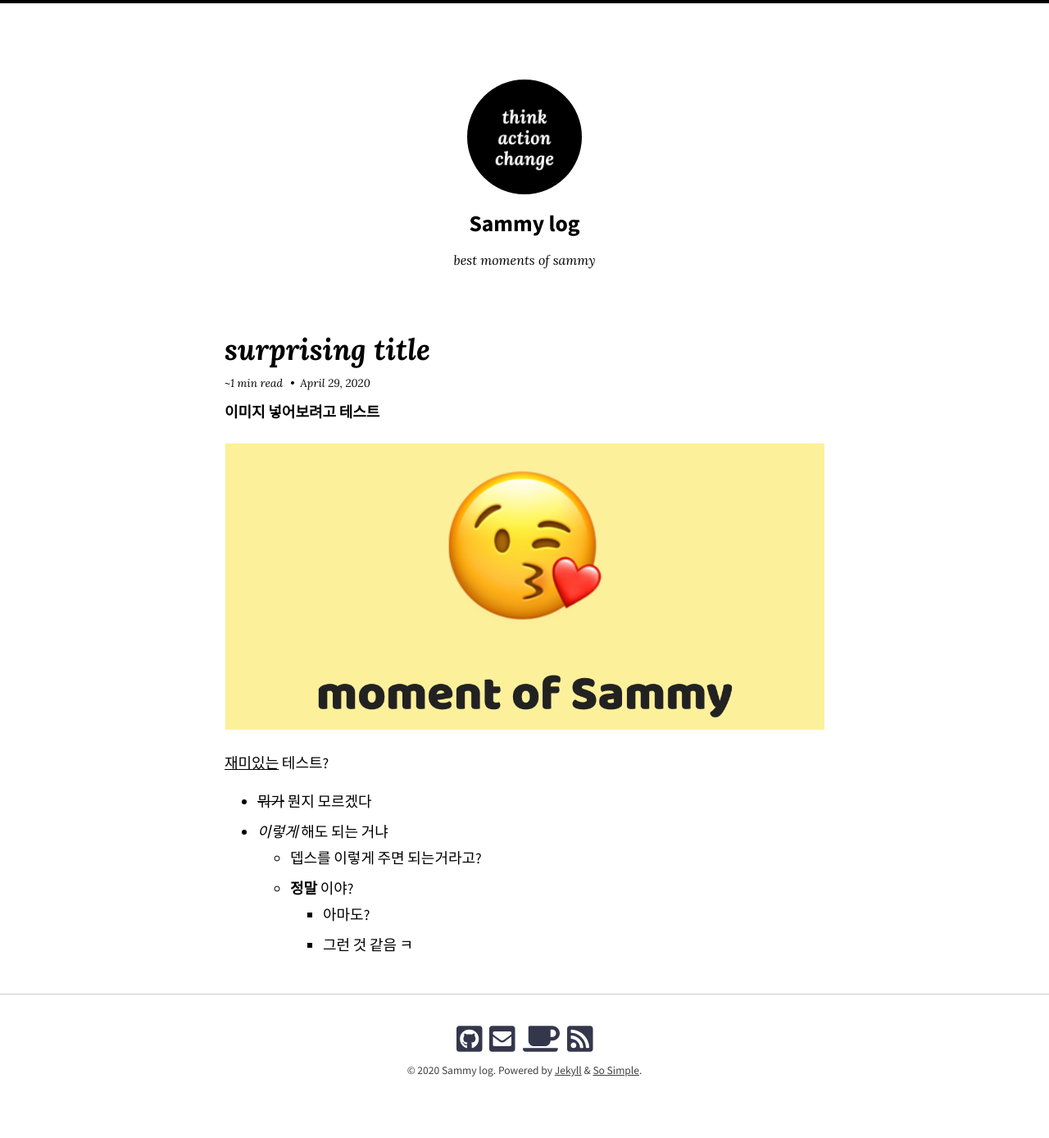
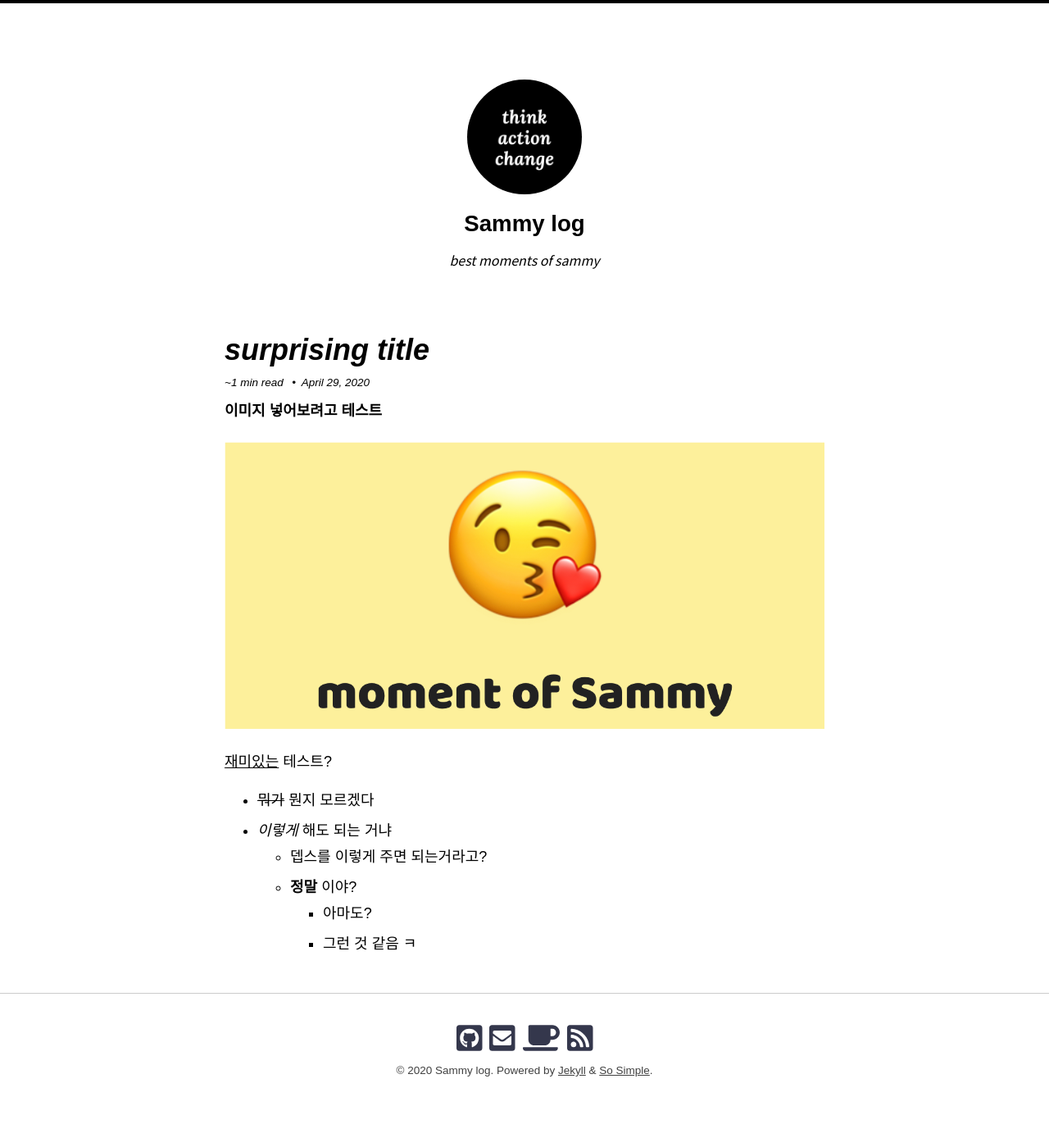
Before and after one commit to ssammykim/ssammykim.github.io, a Jekyll site: the page built from index.html, in a window 1280 px wide. Shown: the whole page at 82% size. Built offline with Jekyll 4.4.1, drawn with Linux system fonts in a browser that asks for light colours; nearby versions of some CDN libraries; some web fonts are replaced; the list of posts is cut into pages by our own code.

Commit message:
change font settings

```diff
--- a/_sass/so-simple/_variables.scss
+++ b/_sass/so-simple/_variables.scss
@@ -38,17 +38,16 @@ $h6-min: ($base-font-size / $modular-scale-1) !default;
 $h6-max: ($base-font-size / $modular-scale-2) !default;
 
 /* Font Families */
-$serif-font-family: "Lora", serif !default;
+$font-family: "Montserrat",sans-serif !default;
 $sans-serif-font-family: "Source Sans Pro", sans-serif;
-$noto-sans-font-family: 'Noto Sans KR', sans-serif;
-$font-family: 'NanumSquareRound',sans-serif !default;
+$noto-sans-font-family: "Noto Sans", sans-serif !default;
 $monospace-font-family: Menlo, Consolas, Monaco, "Courier New", Courier, monospace !default;
 
-$base-font-family: $sans-serif-font-family !default;
-$headline-font-family: $sans-serif-font-family !default;
-$title-font-family: $serif-font-family !default;
-$description-font-family: $serif-font-family !default;
-$meta-font-family: $serif-font-family !default;
+$base-font-family: $font-family !default;
+$headline-font-family: $font-family !default;
+$title-font-family: $font-family !default;
+$description-font-family: $noto-sans-font-family !default;
+$meta-font-family: $font-family !default;
 
 $page-title-weight: bold !default;
 $entry-title-weight: bold !default;
```
